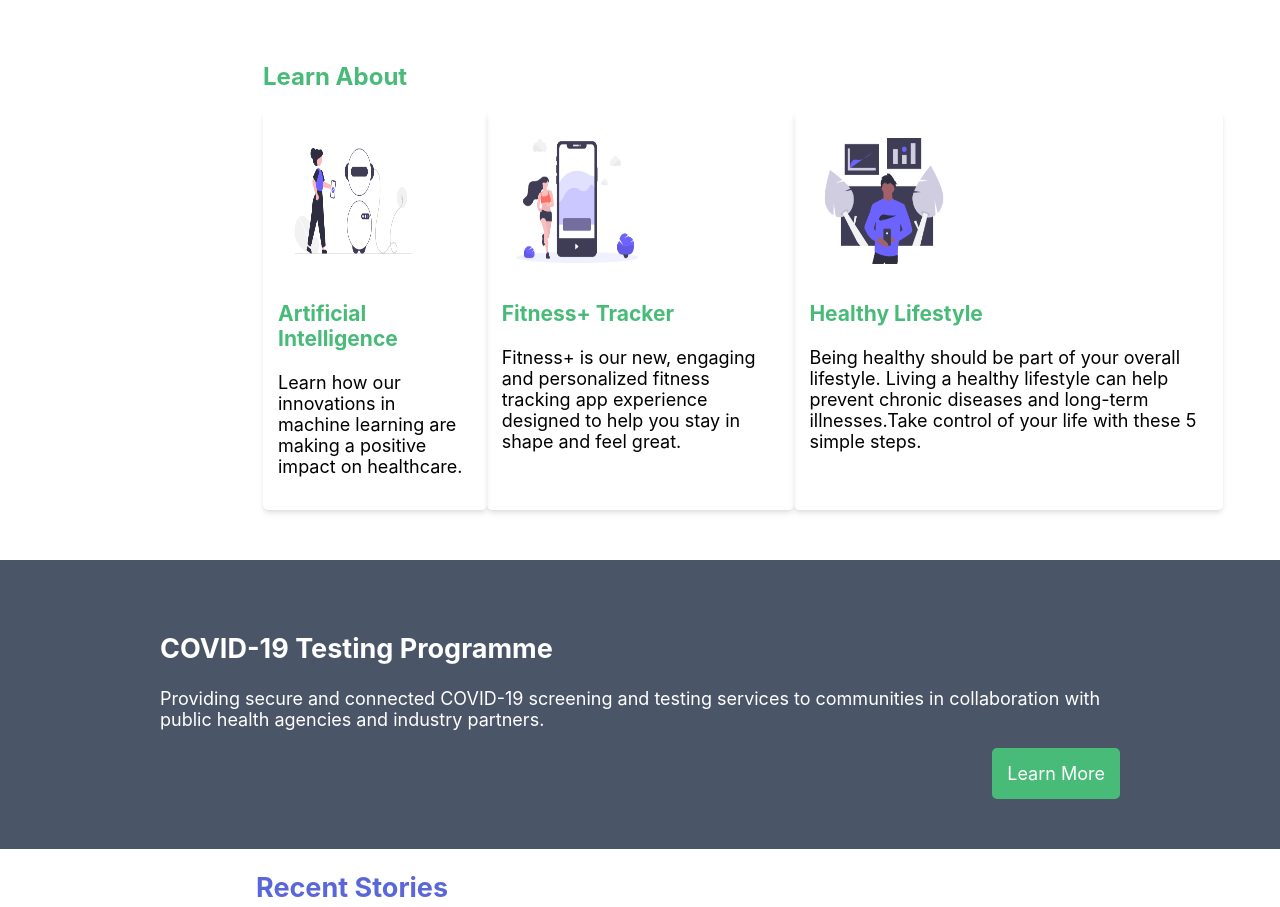
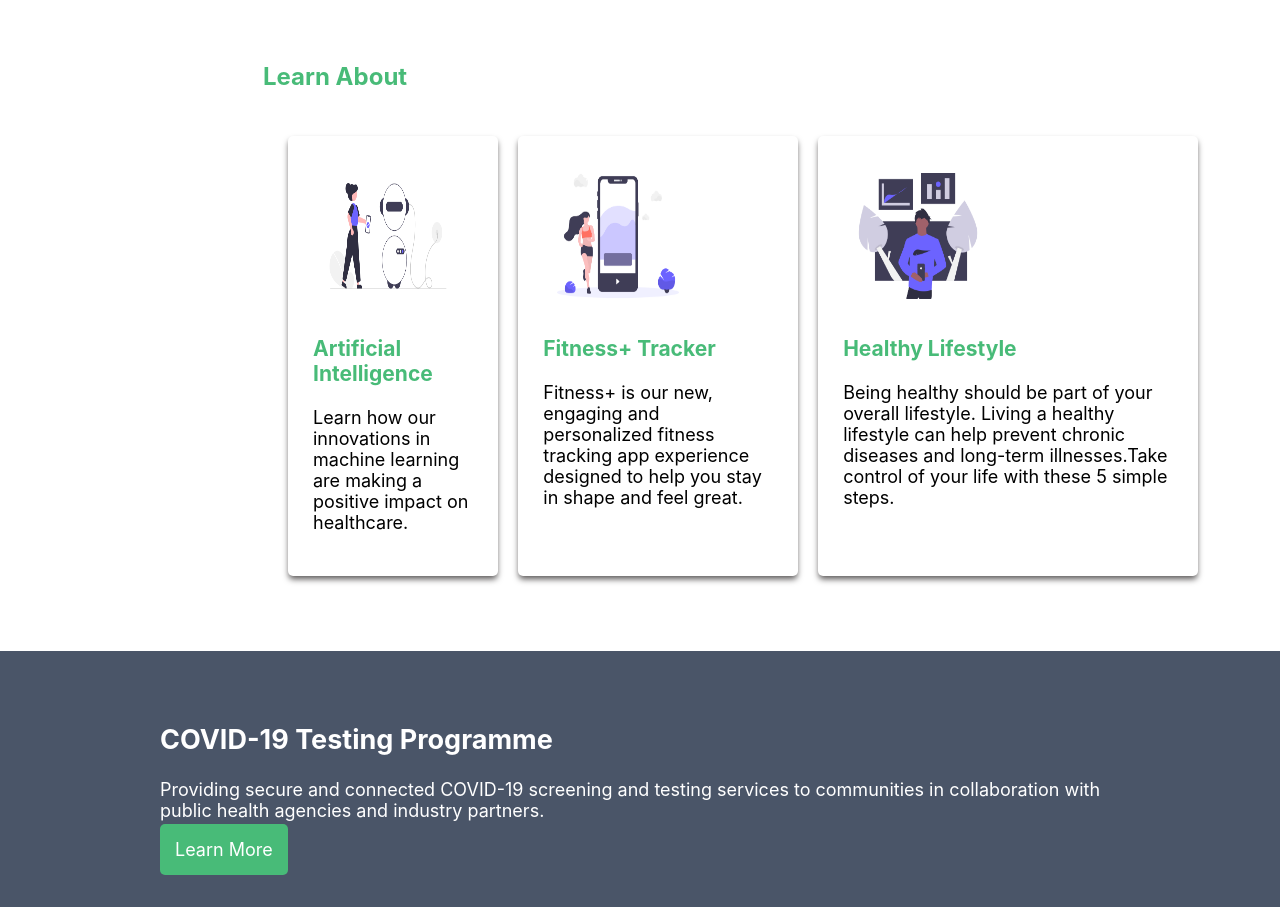
Before and after one commit to candii876/info2180-project1, a plain HTML site: page index.html in a window 1280 px wide. Shown: the part 420-1327 px from the top of the page. Drawn offline with Linux system fonts and the light colour scheme.

Commit message:
heading and learn more need to be adjusted

```diff
--- a/styles.css
+++ b/styles.css
@@ -91,15 +91,16 @@ img[src='yoga.png']{
 
 .cards{
     display: flex;
-    flex-direction: row;
     column-count: 3;
+    column-gap: 20px;
+    padding: 25px;
 }
 
 .card{
     border: #E2E8F0;
     border-radius: 5px;
-    padding: 15px;
-    box-shadow: 0 4px 6px -1px rgba(0, 0, 0, 0.1), 0 2px 4px -1px rgba(0, 0, 0, 0.06); /*borrowed from tic-tac-toe*/
+    padding: 25px;
+    box-shadow: 0 4px 6px -1px rgb(90, 87, 87), 0 2px 4px -1px rgba(90, 87, 87, 0.089); /*borrowed from tic-tac-toe*/
 }
 
 img[src='ai.png']{
@@ -146,21 +147,16 @@ img[src='covid.jpg']{
 
 .testing .btn{
     background-color: #48BB78;
-    float: right;
     border-radius: 5px;
     color: #ffffff;
     text-align: center;
     padding: 15px;
-    text-decoration: none; /*remove line*/
+    text-decoration: none; /*used to remove line*/
 }
 
-/*.testing-description{
-    flex-direction: row;
+.testing-description{
+    color: #0000ff;
 }
-
-.cta{
-    flex-direction: row;
-}*/
 
 .stories{
     grid-row: 5;
@@ -199,18 +195,19 @@ article{
 #email{
     border-radius: 5px;
     padding: 20px;
-    /*float: right;*/
 }
 
 form{
     display: flex;
-    flex-direction: row;
+    column-count: 2;
+    column-gap: 5px;
     justify-content: center;
     padding: 20px;
 }
 
 form .btn{
     background-color: #5A67D8;
+    color: #fff;
     border-radius: 5px;
     padding: 10px;
 }
```
